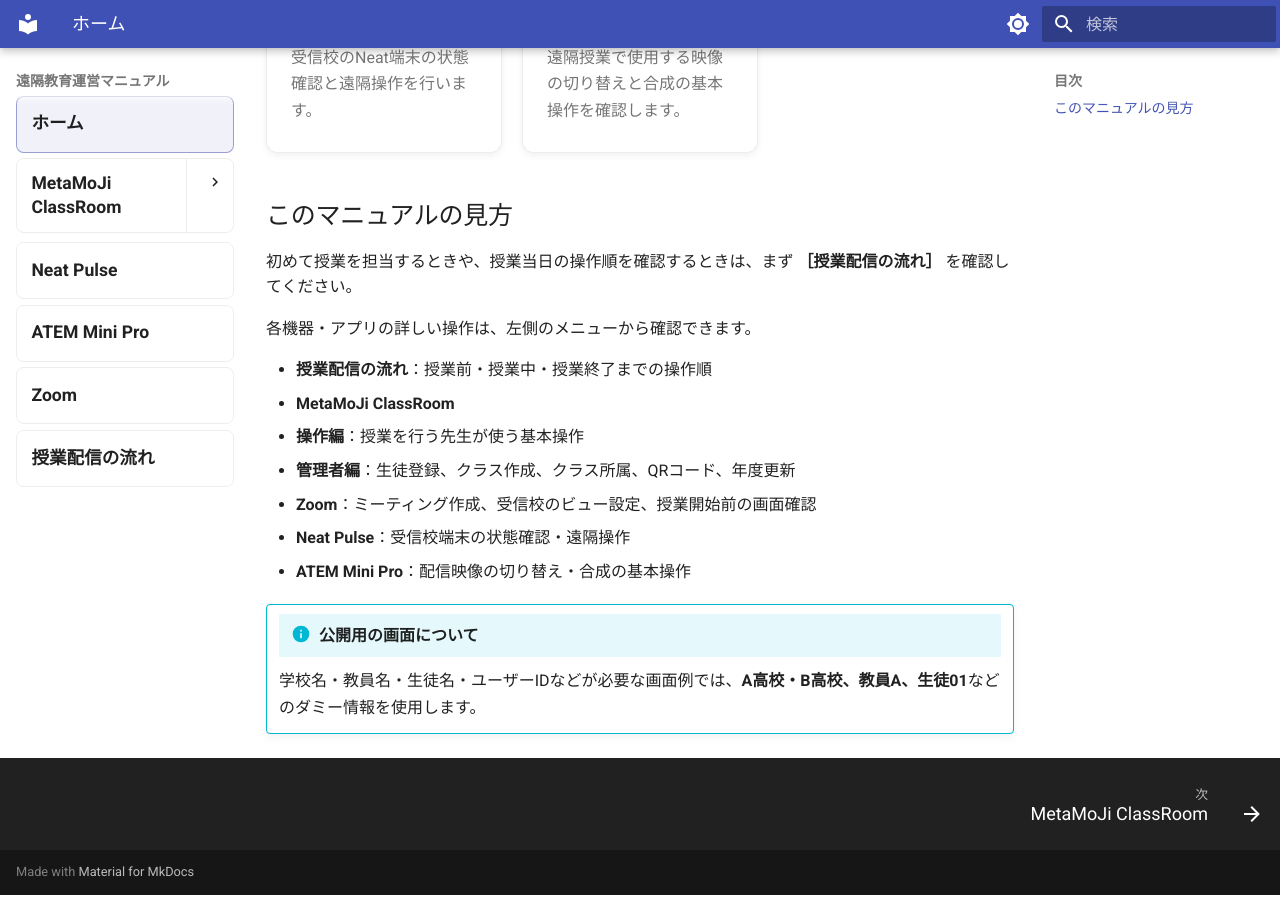
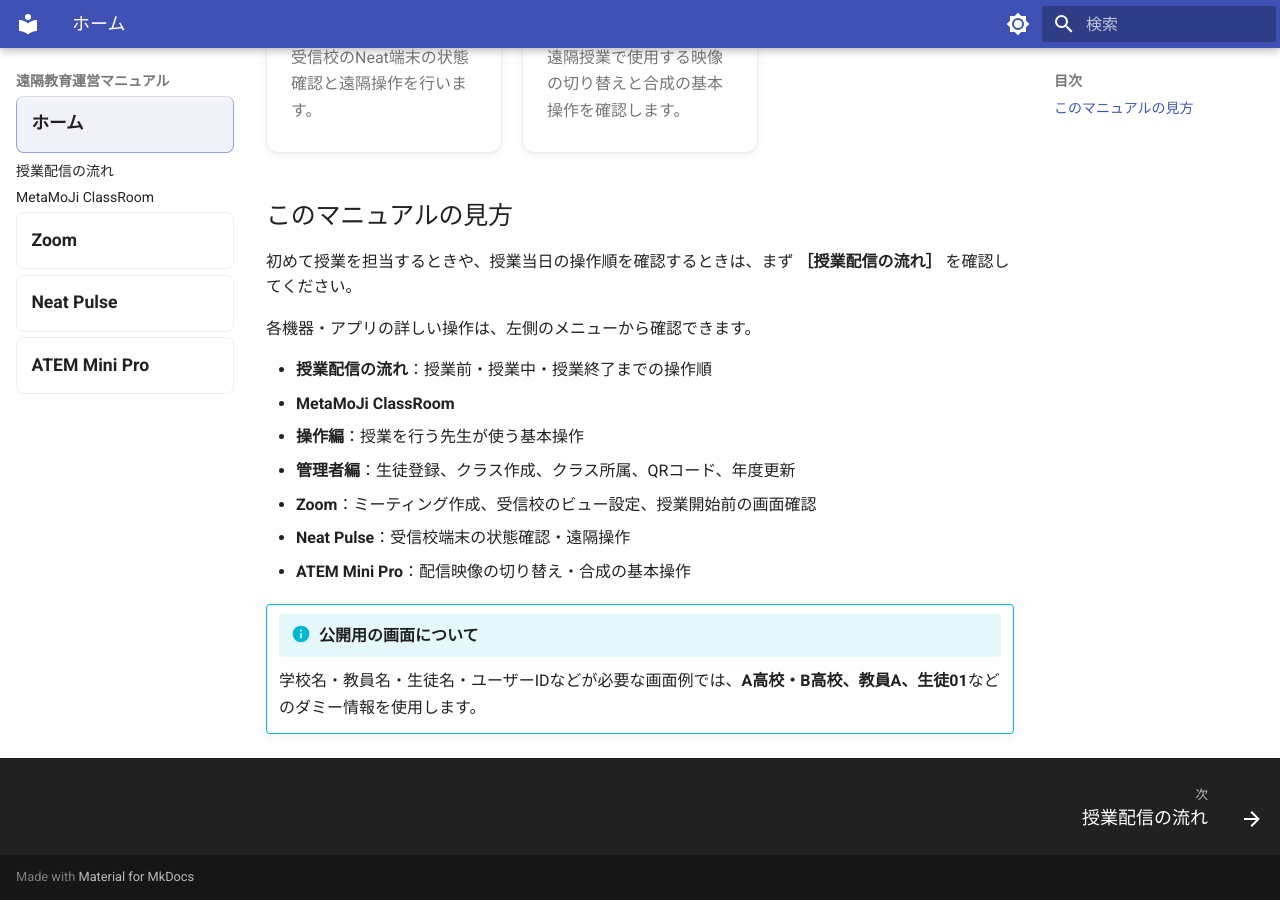
Before and after one commit to a-recs/remote-manual, an MkDocs documentation site: the page built from docs/index.md, in a window 1280 px wide and 900 px high, scrolled down 595 px. Built offline with MkDocs 1.6.1 and Material for MkDocs 9.7.7, drawn with Linux system fonts in a browser that asks for light colours; part of the change alters nothing that is shown.

Commit message:
Align navigation with home order

```diff
--- a/mkdocs.yml
+++ b/mkdocs.yml
@@ -4,6 +4,7 @@ site_url: https://a-recs.github.io/remote-manual/
 
 nav:
   - ホーム: index.md
+  - 授業配信の流れ: lesson-flow/index.md
   - MetaMoJi ClassRoom:
       - metamoji/index.md
       - 操作編:
@@ -21,10 +22,9 @@ nav:
           - CSV一括登録: metamoji/admin/05-bulk-import.md
           - QRコード: metamoji/admin/04-qr.md
           - 年度更新: metamoji/admin/02-annual-renewal.md
+  - Zoom: zoom/index.md
   - Neat Pulse: neat-pulse/index.md
   - ATEM Mini Pro: atem-mini-pro/index.md
-  - Zoom: zoom/index.md
-  - 授業配信の流れ: lesson-flow/index.md
 
 theme:
   name: material
```
